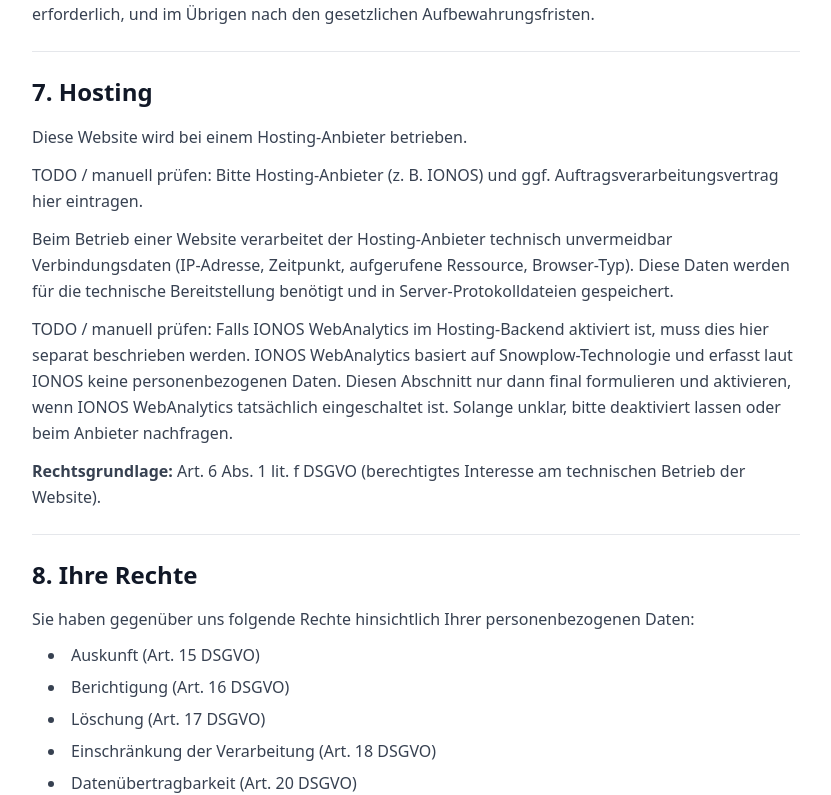
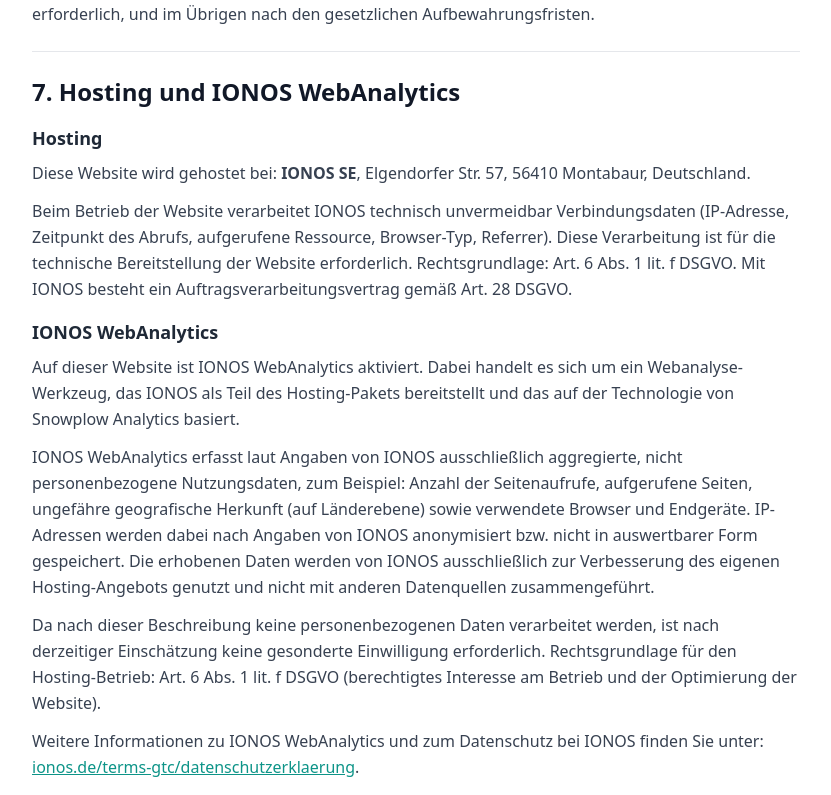
Before and after one commit to Eberhardsteiner/webseiteneu2026, a React (Vite) app: page /web2026/datenschutz in a window 1280 px wide. Shown: the part 2068-2863 px from the top of the page, without its empty margins (224-1055 px from the left). Built offline with nearby package versions, Linux system fonts and the light colour scheme; a web font is replaced by a local one.

Commit message:
Updated DatenschutzPage.tsx

```diff
--- a/src/pages/DatenschutzPage.tsx
+++ b/src/pages/DatenschutzPage.tsx
@@ -101,21 +101,31 @@
           </section>
 
           <section className="pt-6 border-t border-gray-200">
-            <h2 className="text-2xl font-semibold text-gray-900 mb-4">7. Hosting</h2>
+            <h2 className="text-2xl font-semibold text-gray-900 mb-4">7. Hosting und IONOS WebAnalytics</h2>
+
+            <h3 className="text-lg font-semibold text-gray-800 mb-2">Hosting</h3>
             <p className="text-base text-gray-700 leading-relaxed mb-3">
-              Diese Website wird bei einem Hosting-Anbieter betrieben.
+              Diese Website wird gehostet bei: <strong>IONOS SE</strong>, Elgendorfer Str. 57, 56410 Montabaur, Deutschland.
             </p>
-            <p className="text-base text-gray-700 leading-relaxed mb-3 font-medium text-amber-700">
-              TODO / manuell prüfen: Bitte Hosting-Anbieter (z. B. IONOS) und ggf. Auftragsverarbeitungsvertrag hier eintragen.
+            <p className="text-base text-gray-700 leading-relaxed mb-4">
+              Beim Betrieb der Website verarbeitet IONOS technisch unvermeidbar Verbindungsdaten (IP-Adresse, Zeitpunkt des Abrufs, aufgerufene Ressource, Browser-Typ, Referrer). Diese Verarbeitung ist für die technische Bereitstellung der Website erforderlich. Rechtsgrundlage: Art. 6 Abs. 1 lit. f DSGVO. Mit IONOS besteht ein Auftragsverarbeitungsvertrag gemäß Art. 28 DSGVO.
+            </p>
+
+            <h3 className="text-lg font-semibold text-gray-800 mb-2">IONOS WebAnalytics</h3>
+            <p className="text-base text-gray-700 leading-relaxed mb-3">
+              Auf dieser Website ist IONOS WebAnalytics aktiviert. Dabei handelt es sich um ein Webanalyse-Werkzeug, das IONOS als Teil des Hosting-Pakets bereitstellt und das auf der Technologie von Snowplow Analytics basiert.
             </p>
             <p className="text-base text-gray-700 leading-relaxed mb-3">
-              Beim Betrieb einer Website verarbeitet der Hosting-Anbieter technisch unvermeidbar Verbindungsdaten (IP-Adresse, Zeitpunkt, aufgerufene Ressource, Browser-Typ). Diese Daten werden für die technische Bereitstellung benötigt und in Server-Protokolldateien gespeichert.
+              IONOS WebAnalytics erfasst laut Angaben von IONOS ausschließlich aggregierte, nicht personenbezogene Nutzungsdaten, zum Beispiel: Anzahl der Seitenaufrufe, aufgerufene Seiten, ungefähre geografische Herkunft (auf Länderebene) sowie verwendete Browser und Endgeräte. IP-Adressen werden dabei nach Angaben von IONOS anonymisiert bzw. nicht in auswertbarer Form gespeichert. Die erhobenen Daten werden von IONOS ausschließlich zur Verbesserung des eigenen Hosting-Angebots genutzt und nicht mit anderen Datenquellen zusammengeführt.
             </p>
-            <p className="text-base text-gray-700 leading-relaxed mb-3 font-medium text-amber-700">
-              TODO / manuell prüfen: Falls IONOS WebAnalytics im Hosting-Backend aktiviert ist, muss dies hier separat beschrieben werden. IONOS WebAnalytics basiert auf Snowplow-Technologie und erfasst laut IONOS keine personenbezogenen Daten. Diesen Abschnitt nur dann final formulieren und aktivieren, wenn IONOS WebAnalytics tatsächlich eingeschaltet ist. Solange unklar, bitte deaktiviert lassen oder beim Anbieter nachfragen.
+            <p className="text-base text-gray-700 leading-relaxed mb-3">
+              Da nach dieser Beschreibung keine personenbezogenen Daten verarbeitet werden, ist nach derzeitiger Einschätzung keine gesonderte Einwilligung erforderlich. Rechtsgrundlage für den Hosting-Betrieb: Art. 6 Abs. 1 lit. f DSGVO (berechtigtes Interesse am Betrieb und der Optimierung der Website).
             </p>
             <p className="text-base text-gray-700 leading-relaxed">
-              <strong>Rechtsgrundlage:</strong> Art. 6 Abs. 1 lit. f DSGVO (berechtigtes Interesse am technischen Betrieb der Website).
+              Weitere Informationen zu IONOS WebAnalytics und zum Datenschutz bei IONOS finden Sie unter:{' '}
+              <a href="https://www.ionos.de/terms-gtc/datenschutzerklaerung/" target="_blank" rel="noopener noreferrer" className="text-primary-600 hover:text-primary-700 underline">
+                ionos.de/terms-gtc/datenschutzerklaerung
+              </a>.
             </p>
           </section>
 
```
